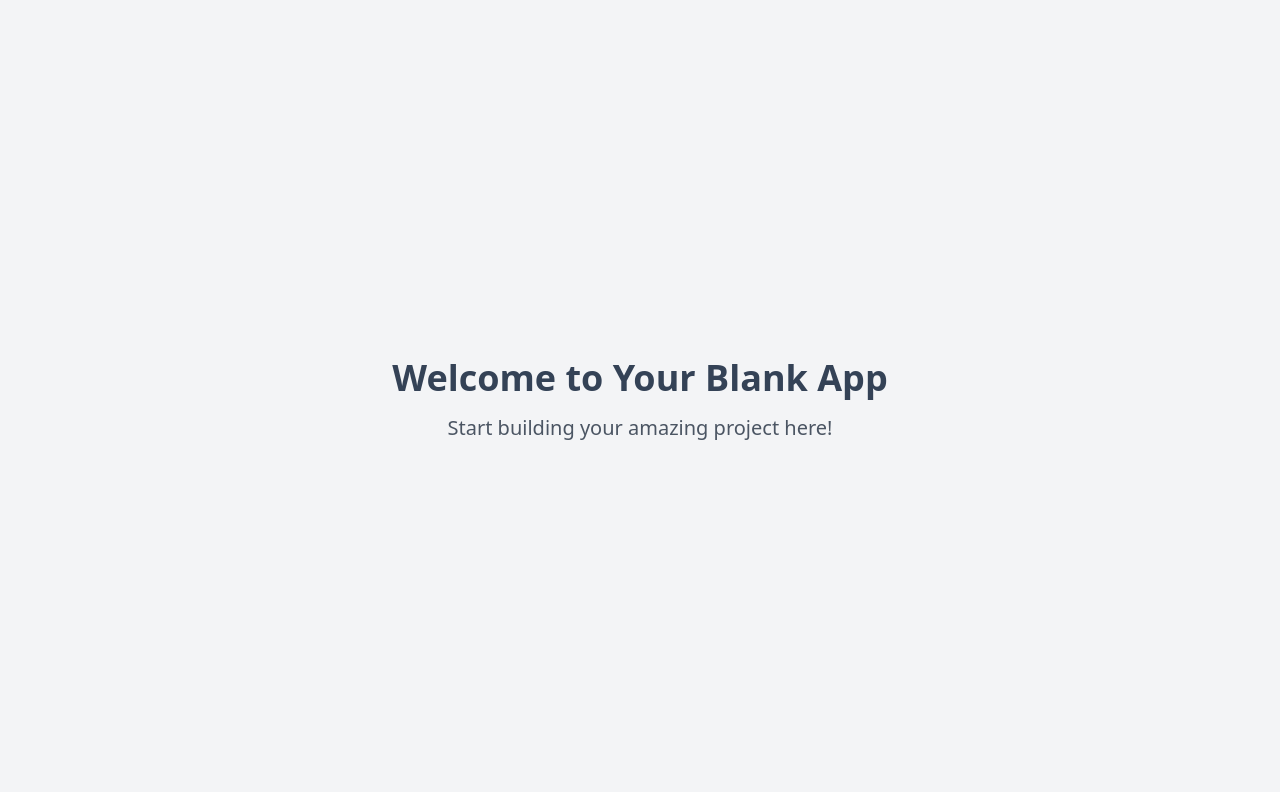
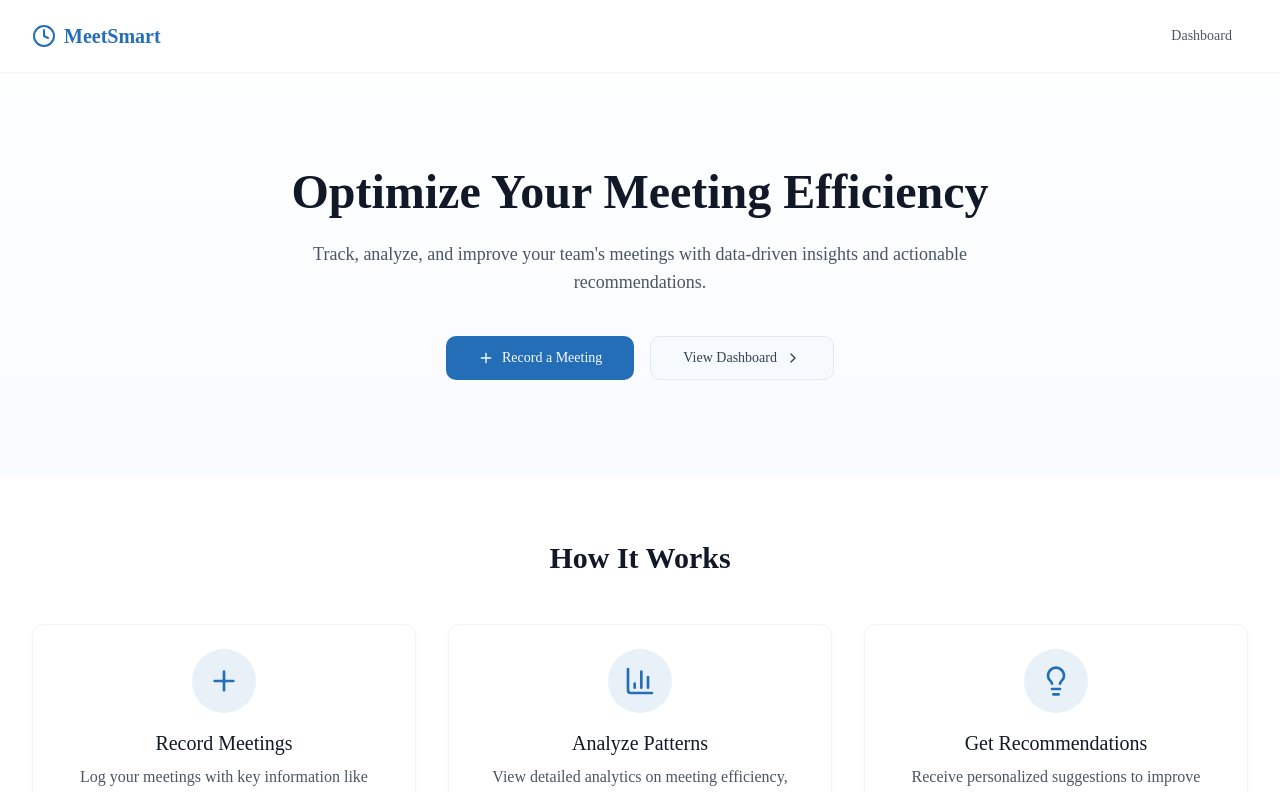
Before and after one commit to llxxxxll/efficient-meeting-mind, a React (Vite) app: page / in a window 1280 px wide. Shown: the top 792 px of the page. Built offline with nearby package versions, Linux system fonts and the light colour scheme.

Commit message:
Fix display issue
The code was not displaying correctly.  This commit addresses the display problem.

```diff
--- a/src/App.tsx
+++ b/src/App.tsx
@@ -3,7 +3,7 @@ import { Toaster } from "@/components/ui/toaster";
 import { Toaster as Sonner } from "@/components/ui/sonner";
 import { TooltipProvider } from "@/components/ui/tooltip";
 import { QueryClient, QueryClientProvider } from "@tanstack/react-query";
-import { BrowserRouter, Routes, Route } from "react-router-dom";
+import { BrowserRouter, Routes, Route, Navigate } from "react-router-dom";
 import { MeetingProvider } from "./context/MeetingContext";
 import Index from "./pages/Index";
 import Dashboard from "./pages/Dashboard";
--- a/src/pages/Index.tsx
+++ b/src/pages/Index.tsx
@@ -1,12 +1,136 @@
-// Update this page (the content is just a fallback if you fail to update the page)
+
+import { Link } from "react-router-dom";
+import { motion } from "framer-motion";
+import { ChevronRight, Clock, BarChart3, Lightbulb, Plus } from "lucide-react";
+import { Button } from "@/components/ui/button";
 
 const Index = () => {
   return (
-    <div className="min-h-screen flex items-center justify-center bg-gray-100">
-      <div className="text-center">
-        <h1 className="text-4xl font-bold mb-4">Welcome to Your Blank App</h1>
-        <p className="text-xl text-gray-600">Start building your amazing project here!</p>
-      </div>
+    <div className="min-h-screen bg-gradient-to-b from-white to-blue-50">
+      <header className="bg-white shadow-sm">
+        <div className="max-w-7xl mx-auto px-4 sm:px-6 lg:px-8 py-4 flex justify-between items-center">
+          <div className="flex items-center gap-2">
+            <Clock className="h-6 w-6 text-primary" />
+            <span className="text-xl font-semibold text-primary">MeetSmart</span>
+          </div>
+          <Link to="/dashboard">
+            <Button variant="ghost" className="text-gray-600 hover:text-primary">
+              Dashboard
+            </Button>
+          </Link>
+        </div>
+      </header>
+
+      <main>
+        <section className="max-w-7xl mx-auto px-4 sm:px-6 lg:px-8 py-16 sm:py-24">
+          <div className="text-center">
+            <motion.h1
+              className="text-4xl sm:text-5xl font-bold text-gray-900 mb-6"
+              initial={{ opacity: 0, y: -20 }}
+              animate={{ opacity: 1, y: 0 }}
+              transition={{ duration: 0.5 }}
+            >
+              Optimize Your Meeting Efficiency
+            </motion.h1>
+            <motion.p
+              className="max-w-2xl mx-auto text-lg text-gray-600 mb-10"
+              initial={{ opacity: 0 }}
+              animate={{ opacity: 1 }}
+              transition={{ duration: 0.5, delay: 0.2 }}
+            >
+              Track, analyze, and improve your team's meetings with data-driven insights and actionable recommendations.
+            </motion.p>
+
+            <motion.div
+              initial={{ opacity: 0, y: 20 }}
+              animate={{ opacity: 1, y: 0 }}
+              transition={{ duration: 0.5, delay: 0.4 }}
+              className="flex flex-col sm:flex-row justify-center gap-4"
+            >
+              <Link to="/add-meeting">
+                <Button size="lg" className="gap-2">
+                  <Plus className="h-5 w-5" />
+                  Record a Meeting
+                </Button>
+              </Link>
+              <Link to="/dashboard">
+                <Button size="lg" variant="outline" className="gap-2">
+                  View Dashboard
+                  <ChevronRight className="h-5 w-5" />
+                </Button>
+              </Link>
+            </motion.div>
+          </div>
+        </section>
+
+        <section className="bg-white py-16">
+          <div className="max-w-7xl mx-auto px-4 sm:px-6 lg:px-8">
+            <h2 className="text-3xl font-semibold text-center text-gray-900 mb-12">How It Works</h2>
+
+            <div className="grid grid-cols-1 md:grid-cols-3 gap-8">
+              <motion.div
+                className="bg-white p-6 rounded-xl shadow-sm border border-gray-100 text-center"
+                initial={{ opacity: 0, y: 20 }}
+                animate={{ opacity: 1, y: 0 }}
+                transition={{ duration: 0.5, delay: 0.1 }}
+              >
+                <div className="bg-primary/10 w-16 h-16 rounded-full flex items-center justify-center mx-auto mb-4">
+                  <Plus className="h-8 w-8 text-primary" />
+                </div>
+                <h3 className="text-xl font-medium text-gray-900 mb-2">Record Meetings</h3>
+                <p className="text-gray-600">
+                  Log your meetings with key information like duration, participants, topics, and outcomes.
+                </p>
+              </motion.div>
+
+              <motion.div
+                className="bg-white p-6 rounded-xl shadow-sm border border-gray-100 text-center"
+                initial={{ opacity: 0, y: 20 }}
+                animate={{ opacity: 1, y: 0 }}
+                transition={{ duration: 0.5, delay: 0.2 }}
+              >
+                <div className="bg-primary/10 w-16 h-16 rounded-full flex items-center justify-center mx-auto mb-4">
+                  <BarChart3 className="h-8 w-8 text-primary" />
+                </div>
+                <h3 className="text-xl font-medium text-gray-900 mb-2">Analyze Patterns</h3>
+                <p className="text-gray-600">
+                  View detailed analytics on meeting efficiency, trends, and potential bottlenecks.
+                </p>
+              </motion.div>
+
+              <motion.div
+                className="bg-white p-6 rounded-xl shadow-sm border border-gray-100 text-center"
+                initial={{ opacity: 0, y: 20 }}
+                animate={{ opacity: 1, y: 0 }}
+                transition={{ duration: 0.5, delay: 0.3 }}
+              >
+                <div className="bg-primary/10 w-16 h-16 rounded-full flex items-center justify-center mx-auto mb-4">
+                  <Lightbulb className="h-8 w-8 text-primary" />
+                </div>
+                <h3 className="text-xl font-medium text-gray-900 mb-2">Get Recommendations</h3>
+                <p className="text-gray-600">
+                  Receive personalized suggestions to improve meeting productivity and effectiveness.
+                </p>
+              </motion.div>
+            </div>
+
+            <div className="text-center mt-12">
+              <Link to="/dashboard">
+                <Button className="gap-2">
+                  Get Started
+                  <ChevronRight className="h-5 w-5" />
+                </Button>
+              </Link>
+            </div>
+          </div>
+        </section>
+      </main>
+
+      <footer className="bg-gray-50 py-8">
+        <div className="max-w-7xl mx-auto px-4 sm:px-6 lg:px-8 text-center text-gray-500 text-sm">
+          <p>MeetSmart - Optimize your meeting efficiency</p>
+        </div>
+      </footer>
     </div>
   );
 };
--- a/tailwind.config.ts
+++ b/tailwind.config.ts
@@ -1,9 +1,11 @@
 
-import type { Config } from "tailwindcss";
+import { type Config } from "tailwindcss";
+import { fontFamily } from "tailwindcss/defaultTheme";
 
 export default {
   darkMode: ["class"],
   content: [
+    "./index.html",
     "./pages/**/*.{ts,tsx}",
     "./components/**/*.{ts,tsx}",
     "./app/**/*.{ts,tsx}",
@@ -13,145 +15,94 @@ export default {
   theme: {
     container: {
       center: true,
-			padding: '2rem',
+      padding: "2rem",
       screens: {
-				'2xl': '1400px'
-			}
+        "2xl": "1400px",
+      },
     },
     extend: {
       colors: {
-				border: 'hsl(var(--border))',
-				input: 'hsl(var(--input))',
-				ring: 'hsl(var(--ring))',
-				background: 'hsl(var(--background))',
-				foreground: 'hsl(var(--foreground))',
+        border: "hsl(var(--border))",
+        input: "hsl(var(--input))",
+        ring: "hsl(var(--ring))",
+        background: "hsl(var(--background))",
+        foreground: "hsl(var(--foreground))",
         primary: {
-					DEFAULT: 'hsl(var(--primary))',
-					foreground: 'hsl(var(--primary-foreground))'
+          DEFAULT: "hsl(var(--primary))",
+          foreground: "hsl(var(--primary-foreground))",
         },
         secondary: {
-					DEFAULT: 'hsl(var(--secondary))',
-					foreground: 'hsl(var(--secondary-foreground))'
+          DEFAULT: "hsl(var(--secondary))",
+          foreground: "hsl(var(--secondary-foreground))",
         },
         destructive: {
-					DEFAULT: 'hsl(var(--destructive))',
-					foreground: 'hsl(var(--destructive-foreground))'
+          DEFAULT: "hsl(var(--destructive))",
+          foreground: "hsl(var(--destructive-foreground))",
         },
         muted: {
-					DEFAULT: 'hsl(var(--muted))',
-					foreground: 'hsl(var(--muted-foreground))'
+          DEFAULT: "hsl(var(--muted))",
+          foreground: "hsl(var(--muted-foreground))",
         },
         accent: {
-					DEFAULT: 'hsl(var(--accent))',
-					foreground: 'hsl(var(--accent-foreground))'
+          DEFAULT: "hsl(var(--accent))",
+          foreground: "hsl(var(--accent-foreground))",
         },
         popover: {
-					DEFAULT: 'hsl(var(--popover))',
-					foreground: 'hsl(var(--popover-foreground))'
+          DEFAULT: "hsl(var(--popover))",
+          foreground: "hsl(var(--popover-foreground))",
         },
         card: {
-					DEFAULT: 'hsl(var(--card))',
-					foreground: 'hsl(var(--card-foreground))'
+          DEFAULT: "hsl(var(--card))",
+          foreground: "hsl(var(--card-foreground))",
         },
-				sidebar: {
-					DEFAULT: 'hsl(var(--sidebar-background))',
-					foreground: 'hsl(var(--sidebar-foreground))',
-					primary: 'hsl(var(--sidebar-primary))',
-					'primary-foreground': 'hsl(var(--sidebar-primary-foreground))',
-					accent: 'hsl(var(--sidebar-accent))',
-					'accent-foreground': 'hsl(var(--sidebar-accent-foreground))',
-					border: 'hsl(var(--sidebar-border))',
-					ring: 'hsl(var(--sidebar-ring))'
-				},
-				// Custom colors for the meeting efficiency app
-				efficiency: {
-					100: '#F0F4F8',
-					200: '#D9E2EC',
-					300: '#BCCCDC',
-					400: '#9FB3C8',
-					500: '#829AB1',
-					600: '#627D98',
-					700: '#486581',
-					800: '#334E68',
-					900: '#243B53',
-					950: '#102A43',
-				},
-				success: {
-					DEFAULT: '#34D399',
-					light: '#D1FAE5',
-				},
-				warning: {
-					DEFAULT: '#FBBF24',
-					light: '#FEF3C7',
-				},
-				error: {
-					DEFAULT: '#F87171',
-					light: '#FEE2E2',
-				}
-			},
-			boxShadow: {
-				'glass': '0 4px 30px rgba(0, 0, 0, 0.1)',
-				'glass-hover': '0 8px 32px rgba(0, 0, 0, 0.15)',
-				'card': '0 1px 3px rgba(0, 0, 0, 0.05), 0 1px 2px rgba(0, 0, 0, 0.1)',
-				'card-hover': '0 10px 15px -3px rgba(0, 0, 0, 0.1), 0 4px 6px -2px rgba(0, 0, 0, 0.05)',
+        // Add extra colors for the efficiency palette
+        success: "#10b981",
+        error: "#ef4444",
       },
       borderRadius: {
-				lg: 'var(--radius)',
-				md: 'calc(var(--radius) - 2px)',
-				sm: 'calc(var(--radius) - 4px)'
+        lg: "var(--radius)",
+        md: "calc(var(--radius) - 2px)",
+        sm: "calc(var(--radius) - 4px)",
+      },
+      fontFamily: {
+        sans: ["var(--font-sans)", ...fontFamily.sans],
       },
       keyframes: {
-				'accordion-down': {
-					from: {
-						height: '0'
+        "accordion-down": {
+          from: { height: "0" },
+          to: { height: "var(--radix-accordion-content-height)" },
         },
-					to: {
-						height: 'var(--radix-accordion-content-height)'
-					}
+        "accordion-up": {
+          from: { height: "var(--radix-accordion-content-height)" },
+          to: { height: "0" },
         },
-				'accordion-up': {
-					from: {
-						height: 'var(--radix-accordion-content-height)'
-					},
-					to: {
-						height: '0'
-					}
-				},
-				'fade-in': {
+        fadeIn: {
           '0%': { opacity: '0' },
           '100%': { opacity: '1' }
         },
-				'fade-out': {
-					'0%': { opacity: '1' },
-					'100%': { opacity: '0' }
-				},
-				'slide-in': {
-					'0%': { transform: 'translateY(10px)', opacity: '0' },
+        slideIn: {
+          '0%': { transform: 'translateY(20px)', opacity: '0' },
           '100%': { transform: 'translateY(0)', opacity: '1' }
         },
-				'slide-out': {
-					'0%': { transform: 'translateY(0)', opacity: '1' },
-					'100%': { transform: 'translateY(10px)', opacity: '0' }
-				},
-				'scale-in': {
+        scaleIn: {
           '0%': { transform: 'scale(0.95)', opacity: '0' },
           '100%': { transform: 'scale(1)', opacity: '1' }
         }
       },
       animation: {
-				'accordion-down': 'accordion-down 0.2s ease-out',
-				'accordion-up': 'accordion-up 0.2s ease-out',
-				'fade-in': 'fade-in 0.3s ease-out',
-				'fade-out': 'fade-out 0.3s ease-out',
-				'slide-in': 'slide-in 0.3s ease-out',
-				'slide-out': 'slide-out 0.3s ease-out',
-				'scale-in': 'scale-in 0.2s ease-out'
+        "accordion-down": "accordion-down 0.2s ease-out",
+        "accordion-up": "accordion-up 0.2s ease-out",
+        "fade-in": "fadeIn 0.5s ease-out forwards",
+        "slide-in": "slideIn 0.5s ease-out forwards",
+        "scale-in": "scaleIn 0.4s ease-out forwards"
       },
-			backdropFilter: {
-				'none': 'none',
-				'blur': 'blur(16px)',
+      boxShadow: {
+        'card': '0 1px 3px rgba(0,0,0,0.1), 0 1px 2px rgba(0,0,0,0.06)',
+        'card-hover': '0 10px 15px -3px rgba(0,0,0,0.1), 0 4px 6px -2px rgba(0,0,0,0.05)',
+        'glass': '0 8px 32px rgba(0, 0, 0, 0.08)',
+        'glass-hover': '0 8px 32px rgba(0, 0, 0, 0.12)'
+      }
     },
-		}
   },
   plugins: [require("tailwindcss-animate")],
 } satisfies Config;
```
Lines whose indentation alone changed are shown as unchanged.
